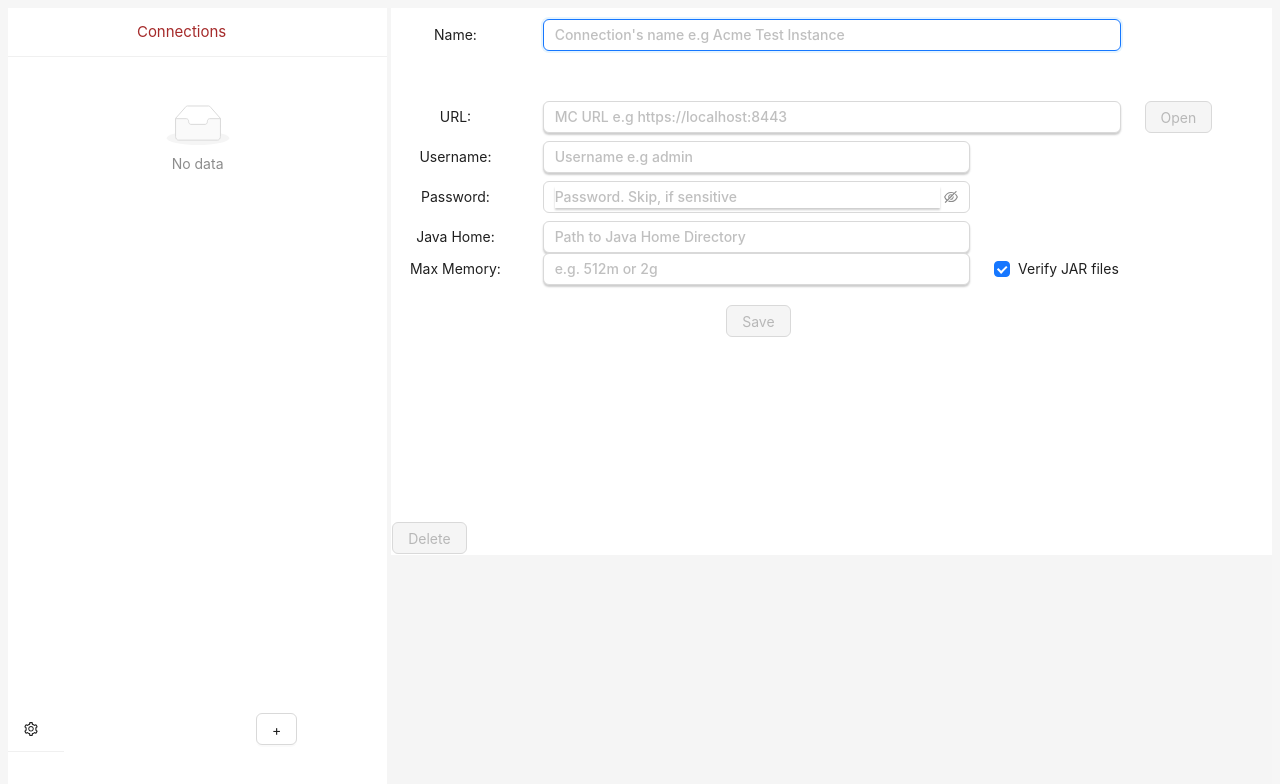
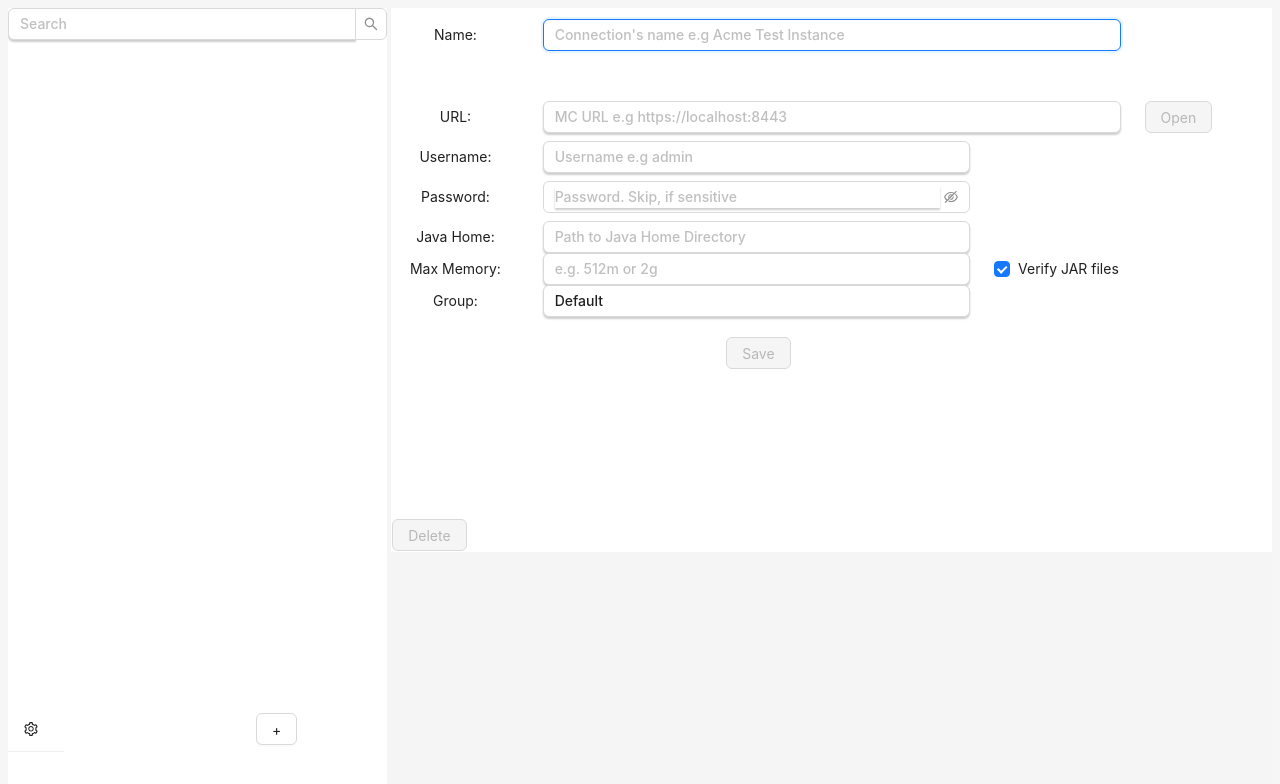
Before and after one commit to kayyagari/ballista, a React (Vite) app: page / in a window 1280 px wide. Shown: the top 784 px of the page. Built offline with nearby package versions, Linux system fonts and the light colour scheme.

Commit message:
WIP - grouping of connections

```diff
--- a/src/App.tsx
+++ b/src/App.tsx
@@ -16,38 +16,23 @@ import {
     Row,
     theme,
     Modal,
-    Checkbox, Spin, notification
+    Checkbox, Spin, notification, Tree
 } from "antd";
-import { ApiOutlined, EyeInvisibleOutlined, EyeTwoTone, SettingOutlined } from "@ant-design/icons";
+import type { DataNode } from 'antd/es/tree';
+import {ApiOutlined, CarryOutOutlined, EyeInvisibleOutlined, EyeTwoTone, SettingOutlined} from "@ant-design/icons";
 import CertDialog, {UntrustedCert} from "./CertDialog";
 import {NotificationPlacement} from "antd/es/notification/interface";
+import {
+    Connection,
+    connectionSorter,
+    DEFAULT_GROUP_NAME,
+    loadConnections,
+    orderConnections,
+    searchConnection, searchText
+} from './connection';
+import Search from "antd/es/input/Search";
 
 const { Content, Sider } = Layout;
-
-interface Connection {
-    address: string,
-    heapSize: string,
-    icon: string,
-    id: string,
-    javaHome: string,
-    name: string,
-    username: string,
-    password: string,
-    verify: boolean
-}
-
-function connectionSorter(c1: Connection, c2: Connection) {
-    let n1 = c1.name.toLowerCase();
-    let n2 = c2.name.toLowerCase();
-    if(n1 > n2) {
-        return 1;
-    }
-    else if(n1 < n2) {
-        return -1;
-    }
-
-    return 0;
-}
 
 type MenuItem = Required<MenuProps>['items'][number];
 
@@ -86,6 +71,8 @@ function App() {
     };
 
     const [data, setData] = useState<Connection[]>([]);
+    const [treeData, setTreeData] = useState<DataNode[]>([]);
+    const [expandedKeys, setExpandedKeys] = useState<React.Key[]>([]);
 
     const emptyConnection: Connection = {
         address: "",
@@ -96,7 +83,9 @@ function App() {
         name: "",
         username: "",
         password: "",
-        verify: true};
+        verify: true,
+        group: "Default",
+        notes: ""};
 
     const [cc, setCc] = useState<Connection>({...emptyConnection});
 
@@ -112,6 +101,7 @@ function App() {
 
     useEffect(() => {loadConnections().then(d => {
         setData(d);
+        createTreeNodes(d);
         if(d.length > 0) {
             setCc(d[0])
         }
@@ -131,6 +121,7 @@ function App() {
             console.log("after invoking import")
             loadConnections().then(d => {
                 setData(d);
+                createTreeNodes(d);
                 for(let i =0; i < d.length; i++) {
                     if(cc.id == d[i].id) {
                         setCc(d[i]);
@@ -138,14 +129,6 @@ function App() {
                 }
             })
         }
-    }
-
-    async function loadConnections() {
-        console.log("loading connections");
-        const jsonArr: string = await invoke("load_connections");
-        let data = JSON.parse(jsonArr);
-        data.sort(connectionSorter);
-        return data;
     }
 
     async function launch() {
@@ -178,6 +161,41 @@ function App() {
         setCc({...emptyConnection})
         setDirty(false);
     }
+
+    function createTreeNodes(d: Connection[]) {
+        if(d.length == 0) {
+            return;
+        }
+        let orderedConMap = orderConnections(d);
+        let nodes: DataNode[] = [];
+        for(let i = 0; i < orderedConMap.groupNames.length; i++) {
+            let name = orderedConMap.groupNames[i];
+            let groupedCons = orderedConMap.groupConnMap[name];
+            let conNodes: DataNode[] = [];
+            let parentKey = i.toString();
+            for(let j = 0; j < groupedCons.length; j++) {
+                let c = groupedCons[j];
+                let node = {
+                  title: c.name,
+                  key: parentKey + "-" + j.toString(),
+                  con: c,
+                  icon: <CarryOutOutlined />
+                };
+                conNodes.push(node);
+            }
+
+            let groupNode = {
+                title: name,
+                key: parentKey,
+                icon: <CarryOutOutlined />,
+                children: conNodes
+            };
+            nodes.push(groupNode);
+        }
+        setTreeData(nodes);
+        //setExpandedKeys(["0-0"]);
+    }
+
     const handleMenuClick = ({ key, domEvent }: any) => {
         console.log(key);
         if (key == 'import') {
@@ -239,6 +257,21 @@ function App() {
         setDirty(true);
     }
 
+    function updateNotes(e: any) {
+        setCc({
+            ...cc,
+            notes: e.target.value
+        })
+        setDirty(true);
+    }
+
+    function updateGroup(e: any) {
+        setCc({
+            ...cc,
+            group: e.target.value
+        })
+        setDirty(true);
+    }
     async function deleteConnection() {
         const confirmed = await confirm('Do you want to delete connection ' + cc.name + '?', { title: '', type: 'warning' });
         if(confirmed) {
@@ -265,6 +298,10 @@ function App() {
     }
 
     async function saveConnection() {
+        if(cc.group.trim().length == 0) {
+            cc.group = DEFAULT_GROUP_NAME;
+        }
+
         let saveResult: string = await invoke("save", {ce: JSON.stringify(cc)});
         try {
             let savedCon = JSON.parse(saveResult);
@@ -272,8 +309,8 @@ function App() {
             setDirty(false);
             let tmp = data.filter(c => c.id !== savedCon.id);;
             tmp.push(savedCon);
-            tmp.sort(connectionSorter);
             setData(tmp);
+            createTreeNodes(tmp);
         }
         catch(e) {
             //TODO handle it
@@ -285,6 +322,45 @@ function App() {
         console.log("selected connection " + index);
     }
 
+    const getParentKey = (key: React.Key, tree: DataNode[]): React.Key => {
+        let parentKey: React.Key;
+        for (let i = 0; i < tree.length; i++) {
+            const node = tree[i];
+            if (node.children) {
+                if (node.children.some((item) => item.key === key)) {
+                    parentKey = node.key;
+                } else {
+                    let tmp = getParentKey(key, node.children);
+                    if(tmp) {
+                        parentKey = tmp;
+                    }
+                }
+            }
+        }
+        return parentKey!;
+    };
+
+    const onTreeNodeSelect = (selectedKeys: React.Key[], info: any) => {
+        if(info.node.con) {
+            setCc(info.node.con);
+        }
+    };
+
+    const searchConnections = (e: React.ChangeEvent<HTMLInputElement>) => {
+        let {value} = e.target;
+        value = value.trim();
+        if(value.length == 0) {
+            createTreeNodes(data);
+            return;
+        }
+        if(value.length < 2) {
+            return;
+        }
+        let filteredCons = data.filter((c) => searchText(value, c));
+        createTreeNodes(filteredCons);
+        setExpandedKeys(["0-0"])
+    };
+
     return (
         <Context.Provider value={{name: ""}}>
         {contextHolder}
@@ -292,18 +368,12 @@ function App() {
         <Layout className='layout' style={{ height: '97vh' }}>
             <Sider width={'30%'} style={{ height: '470' }} theme={"light"} >
                 <div style={{overflow: 'auto', height: '90%'}}>
-                    <List header={<span style={{ margin: '34%', fontSize: 15, color: 'brown'}}>Connections</span>}
-                          size="small"
-                          dataSource={data}
-                          renderItem={(item, index) => (
-                              <List.Item key={item.id} onClick={() => selectConnection(index)} style={{background: cc.id == item.id ? 'lightgrey': 'white'}}>
-                                  <List.Item.Meta
-                                      avatar={<Avatar icon={<ApiOutlined />} />}
-                                      title={item.name}
-                                      description={item.name}
-                                  />
-                              </List.Item>
-                          )}
+                    <Search style={{ marginBottom: 8 }} placeholder="Search" onChange={searchConnections} />
+                    <Tree
+                        showLine={true}
+                        defaultExpandedKeys={expandedKeys}
+                        onSelect={onTreeNodeSelect}
+                        treeData={treeData}
                     />
                 </div>
                 <Row align={'middle'} style={{height: '5'}} gutter={[24, 3]}>
@@ -360,12 +430,18 @@ function App() {
                                 <Checkbox checked={cc.verify} onChange={updateVerify}>Verify JAR files</Checkbox>
                             </Col>
                         </Row>
+                        <Row align={'middle'} gutter={[24, 3]}>
+                            <Col span={4}>Group:</Col>
+                            <Col span={12}>
+                                <Input placeholder={"Name of the connection's group"} size={"middle"} bordered value={cc.group} onChange={updateGroup} />
+                            </Col>
+                        </Row>
                         <Row>
                             <Col span={20} style={{ marginTop: 20, alignContent: "end" }}>
                                 <Button type={"primary"} disabled={!dirty} onClick={saveConnection}>Save</Button>
                             </Col>
                         </Row>
-                        <Row style={{ marginTop: 185 }}>
+                        <Row style={{ marginTop: 150 }}>
                             <Col style={{ alignContent: "end" }}><Button type={"primary"} danger onClick={deleteConnection} disabled={cc.id == ""}>Delete</Button></Col>
                         </Row>
                     </div>
--- /dev/null
+++ b/src/connection.ts
@@ -0,0 +1,78 @@
+import { invoke } from "@tauri-apps/api/tauri";
+import {DataNode} from "antd/es/tree";
+
+export const DEFAULT_GROUP_NAME: string = "Default";
+export interface Connection {
+    address: string,
+    heapSize: string,
+    icon: string,
+    id: string,
+    javaHome: string,
+    name: string,
+    username: string,
+    password: string,
+    verify: boolean,
+    group: string,
+    notes: string
+}
+
+export async function loadConnections() {
+    console.log("loading connections");
+    const jsonArr: string = await invoke("load_connections");
+    let data = JSON.parse(jsonArr);
+    //data.sort(connectionSorter);
+    return data;
+}
+
+export function orderConnections(data: Connection[]) {
+    let groupConnMap = {};
+    let prevGroup = null;
+    for(let i =0; i < data.length; i++) {
+        let con = data[i];
+        let conArr = groupConnMap[con.group];
+        if(conArr === undefined || conArr === null) {
+            conArr = new Array();
+            groupConnMap[con.group] = conArr;
+        }
+        conArr.push(con);
+        if(prevGroup != null && prevGroup !== con.group) {
+            groupConnMap[prevGroup].sort(connectionSorter);
+        }
+        prevGroup = con.group;
+    }
+    if(prevGroup != null) {
+        groupConnMap[prevGroup].sort(connectionSorter);
+    }
+
+    let groupNames = Object.keys(groupConnMap).filter((val) => val != DEFAULT_GROUP_NAME).sort();
+    if(groupConnMap[DEFAULT_GROUP_NAME]) {
+        groupNames.unshift(DEFAULT_GROUP_NAME);
+    }
+
+    return {groupNames, groupConnMap};
+}
+export function connectionSorter(c1: Connection, c2: Connection) {
+    let n1 = c1.name.toLowerCase();
+    let n2 = c2.name.toLowerCase();
+    if(n1 > n2) {
+        return 1;
+    }
+    else if(n1 < n2) {
+        return -1;
+    }
+
+    return 0;
+}
+
+export function searchText(token: string, c: Connection) {
+    token = token.toLowerCase();
+    for(const [key, val] of Object.entries(c)) {
+        if(key == 'id') {
+            continue;
+        }
+        if((typeof val == 'string') && val.toLowerCase().indexOf(token) > -1) {
+            return true;
+        }
+    }
+    return false;
+}
```
Also changed, not shown: 1 other file (tests, documents, lock files or other folders).
